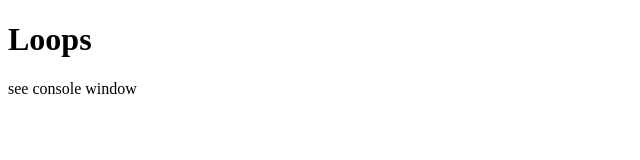
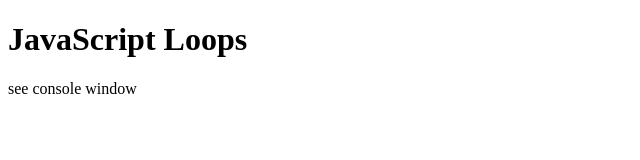
Before and after one commit to Sumanxhub/JavaScript, a plain HTML site: page Loops/index.html in a window 1280 px wide. Shown: the whole page, without its empty margins (0-640 px from the left). Drawn offline with Linux system fonts and the light colour scheme.

Commit message:
JavaScriptLoops

```diff
--- a/Loops/index.html
+++ b/Loops/index.html
@@ -6,7 +6,7 @@
     <title>Loops</title>
 </head>
 <body>
-    <h1>Loops</h1>
+    <h1>JavaScript Loops</h1>
     <p>see console window</p>
     <script src="script.js"></script>
 </body>
```
